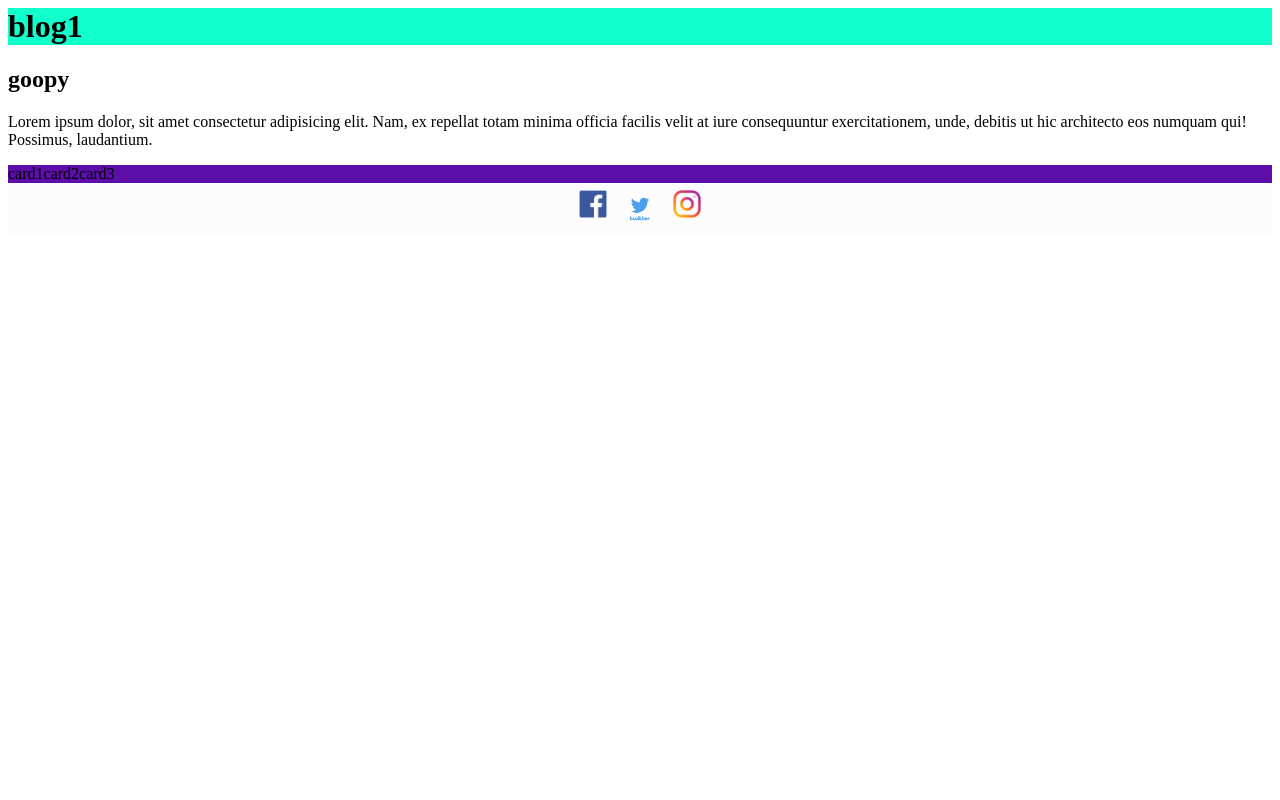
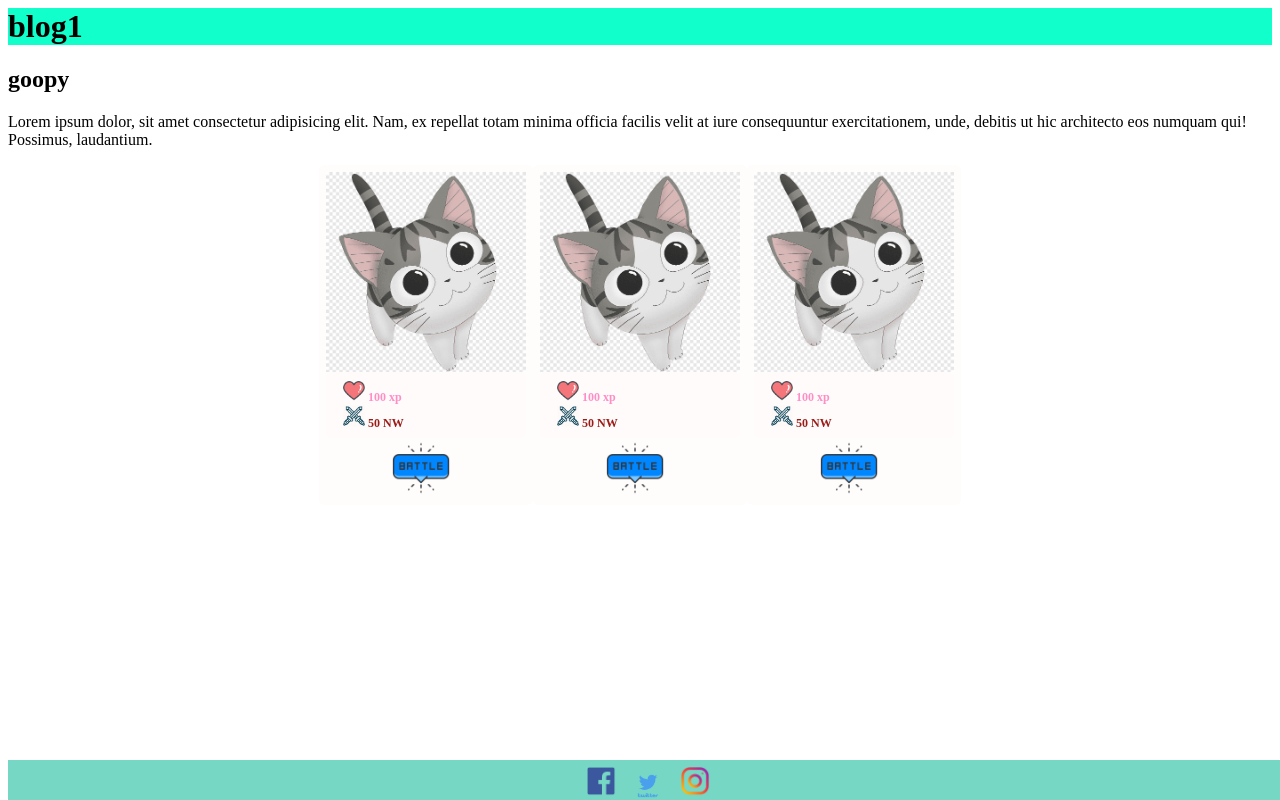
Before and after one commit to caroluces/myblog, a plain HTML site: page index.html in a window 1280 px wide. Drawn offline with Linux system fonts and the light colour scheme.

Commit message:
cards added on my blog

```diff
--- a/index.html
+++ b/index.html
@@ -9,9 +9,65 @@
         <h2>goopy</h2>
         <p>Lorem ipsum dolor, sit amet consectetur adipisicing elit. Nam, ex repellat totam minima officia facilis velit at iure consequuntur exercitationem, unde, debitis ut hic architecto eos numquam qui! Possimus, laudantium.</p>
          <div id="cardContainer">
-             <div>card1</div>
-             <div>card2</div>
-             <div>card3</div>
+             <div class="card">
+                 <div>
+                    <img src="image/cat.png" height="200px" width="200px">
+                </div>
+                <div class="card">
+
+                    <div class="cardSon">
+                        <div style=" color:rgba(255, 47, 151, 0.534); font-weight: bold; font-size: 12px; margin-left: 10px;"><img src="image/heart.png" height="22px" width="22px" alt=""> 100 xp </div>
+                    </div>
+                    <div class="cardSon">
+                        <div style="color: rgba(150, 20, 16, 0.959); font-weight: bold ; font-size: 12px; margin-left: 10px"><img src="image/fight.png"  height="22px" width="22px" alt="" > 50 NW </div>
+
+                    </div>
+
+                </div>
+                <div>
+                    <img src="image/battle!.png" style="margin-left: 65px;" height="60" width="60" alt="">
+                </div>
+            </div>
+            <div class="card">
+                <div>
+                   <img src="image/cat.png" height="200px" width="200px">
+               </div>
+               <div class="card">
+
+                   <div class="cardSon">
+                       <div style=" color:rgba(255, 47, 151, 0.534); font-weight: bold; font-size: 12px; margin-left: 10px;"><img src="image/heart.png" height="22px" width="22px" alt=""> 100 xp </div>
+                   </div>
+                   <div class="cardSon">
+                       <div style="color: rgba(150, 20, 16, 0.959); font-weight: bold ; font-size: 12px; margin-left: 10px"><img src="image/fight.png"  height="22px" width="22px" alt="" > 50 NW </div>
+
+                   </div>
+
+               </div>
+               <div>
+                   <img src="image/battle!.png" style="margin-left: 65px;" height="60" width="60" alt="">
+               </div>
+
+           </div>
+           <div class="card">
+            <div>
+               <img src="image/cat.png" height="200px" width="200px">
+           </div>
+           <div class="card">
+
+               <div class="cardSon">
+                   <div style=" color:rgba(255, 47, 151, 0.534); font-weight: bold; font-size: 12px; margin-left: 10px;"><img src="image/heart.png" height="22px" width="22px" alt=""> 100 xp </div>
+               </div>
+               <div class="cardSon">
+                   <div style="color: rgba(150, 20, 16, 0.959); font-weight: bold ; font-size: 12px; margin-left: 10px"><img src="image/fight.png"  height="22px" width="22px" alt="" > 50 NW </div>
+
+               </div>
+
+           </div>
+           <div>
+               <img src="image/battle!.png" style="margin-left: 65px;" height="60" width="60" alt="">
+           </div>
+       </div>
+
          </div>
     </body>
     <footer>
--- a/styles.css
+++ b/styles.css
@@ -4,16 +4,37 @@
 #cardContainer{
     display: flex;
     flex-wrap: nowrap;
-    background-color: rgb(91, 14, 168);
+    margin: 8px;
+    justify-content: center;
 }
 #redesSociales{
     display: flex;
     flex-wrap: nowrap;
-    background-color: rgb(252, 252, 253);
     justify-content: center;
-
+    background-color: rgb(118,215 ,196 );
     }
 .redes {
     padding: 6px
 
 }
+footer{
+    background-color: black;
+  position: absolute;
+  bottom: 0;
+  width: 100%;
+  height: 40px;
+
+}
+.card {
+    display: flex;
+    flex-direction: column;
+    background-color: rgba(255, 251, 251, 0.651);
+    color: rgb(173, 161, 161);
+    font-weight: bold;
+    border-radius: 5px;
+    padding: 7px;
+}
+.carSon {
+    display: flex;
+    flex-wrap: nowrap;
+}
```
Also changed, not shown: image/battle!.png (added), image/cat.png (added), image/fight.png (added), image/heart.png (added).
